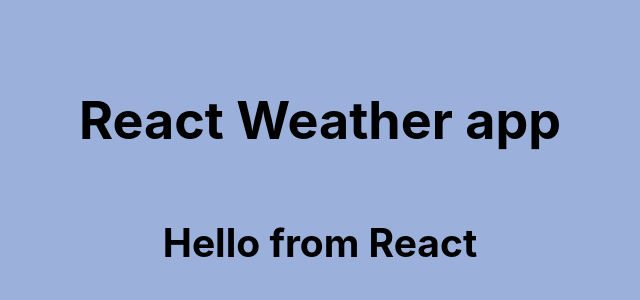
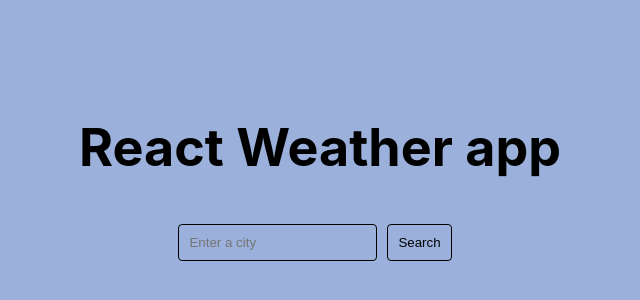
Before and after one commit to zaneknn/react-weather, a React (Create React App) app: page / in a window 1280 px wide. Shown: the part 224-524 px from the top of the page, without its empty margins (320-960 px from the left). Built offline with nearby package versions, Linux system fonts and the light colour scheme; no server answers.

Commit message:
Added Weather app from CodeSandBox, updated some App.css.

```diff
--- a/src/App.css
+++ b/src/App.css
@@ -27,6 +27,24 @@
 .App-link {
   color: #61dafb;
 }
+.lists {
+  list-style-type: none;
+}
+.button {
+  color: #040404;
+  background-color: #9bb0db;
+  margin: 10px;
+  padding: 10px;
+  border-radius: 4px;
+  border: 1px solid black;
+}
+.search {
+  color: #040404;
+  background-color: #9bb0db;
+  padding: 10px;
+  border-radius: 4px;
+  border: 1px solid black;
+}
 
 @keyframes App-logo-spin {
   from {
--- a/src/Weather.js
+++ b/src/Weather.js
@@ -1,18 +1,62 @@
-import React from "react";
+import React, { useState } from "react";
 import axios from "axios";
 
-export default function Weather(props) {
-  function handleResponse(response) {
-    alert(
-      `The weather in ${response.data.name} is ${Math.round(
-        response.data.main.temp
-      )} degrees`
+export default function Weather() {
+  const [city, setCity] = useState("");
+  const [loaded, setLoaded] = useState(false);
+  const [weather, setWeather] = useState({});
+
+  function displayWeather(response) {
+    setLoaded(true);
+    setWeather({
+      temperature: Math.round(response.data.main.temp),
+      wind: response.data.wind.speed,
+      description: response.data.weather[0].description,
+      humidity: response.data.main.humidity,
+      icon: `http://openweathermap.org/img/wn/${response.data.weather[0].icon}@2x.png`,
+    });
+  }
+
+  function handleSubmit(event) {
+    event.preventDefault();
+    let apiKey = "cb286bad3607984b41ed10c8de5cf00e";
+    let apiUrl = `https://api.openweathermap.org/data/2.5/weather?q=${city}&appid=${apiKey}&units=metric`;
+    axios.get(apiUrl).then(displayWeather);
+  }
+
+  function updateCity(event) {
+    setCity(event.target.value);
+  }
+  let form = (
+    <form onSubmit={handleSubmit}>
+      <input
+        type="search"
+        placeholder="Enter a city"
+        onChange={updateCity}
+        className="search"
+      />
+      <button type="Submit" className="button">
+        Search
+      </button>
+    </form>
+  );
+
+  if (loaded) {
+    return (
+      <div>
+        {form}
+        <ul className="lists">
+          <li>Temperature: {weather.temperature}°C</li>
+          <li>Humidity: {weather.humidity}%</li>
+          <li>Wind: {Math.round(weather.wind)}km/h</li>
+          <li>Description: {weather.description}</li>
+          <li>
+            <img src={weather.icon} alt="Weather Icon" />
+          </li>
+        </ul>
+      </div>
     );
+  } else {
+    return form;
   }
-  let apiKey = "cb286bad3607984b41ed10c8de5cf00e";
-  let apiUrl = `https://api.openweathermap.org/data/2.5/weather?q=${props.city}&appid=${apiKey}&units=metric`;
-
-  axios.get(apiUrl).then(handleResponse);
-
-  return <h2> Hello from React</h2>;
 }
```
